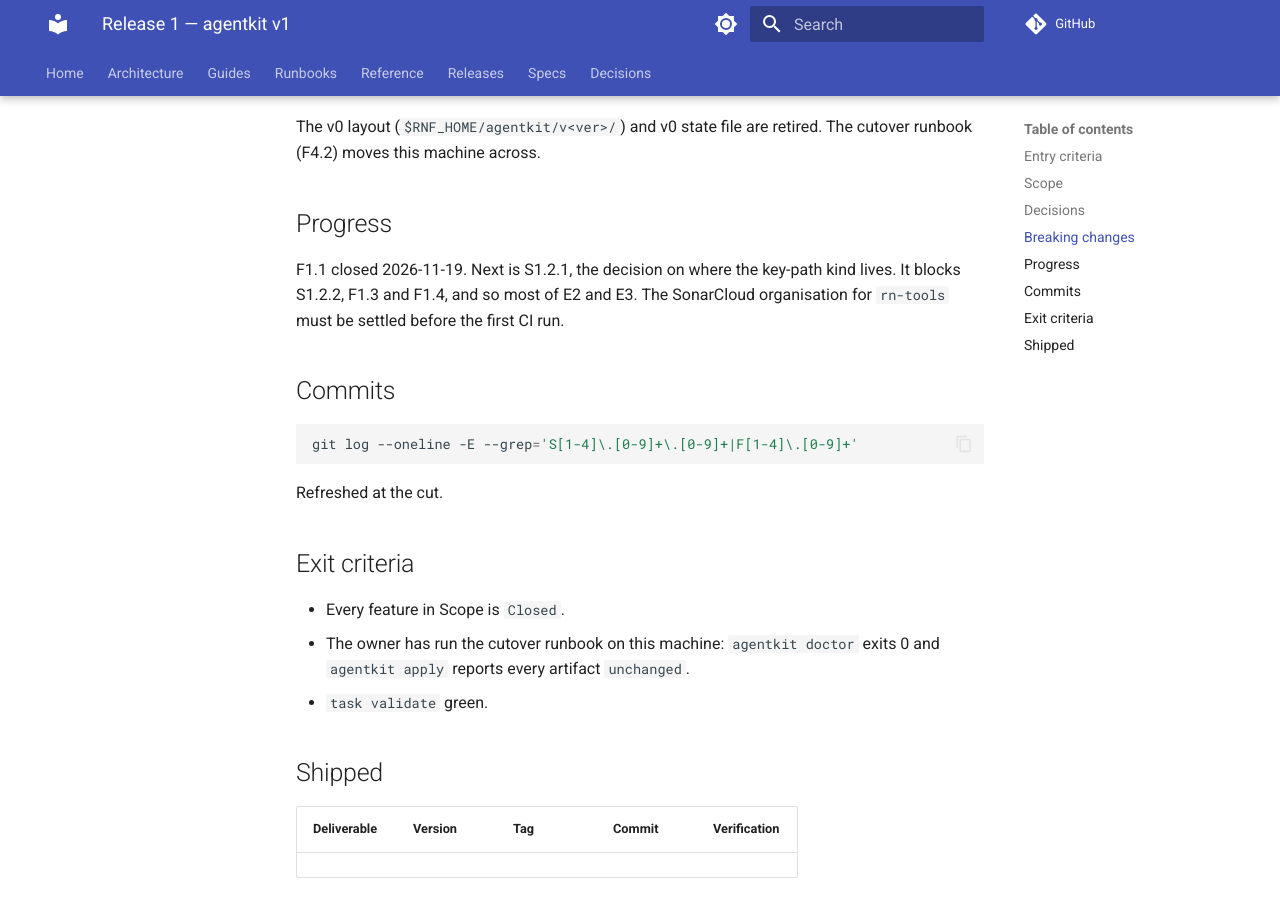
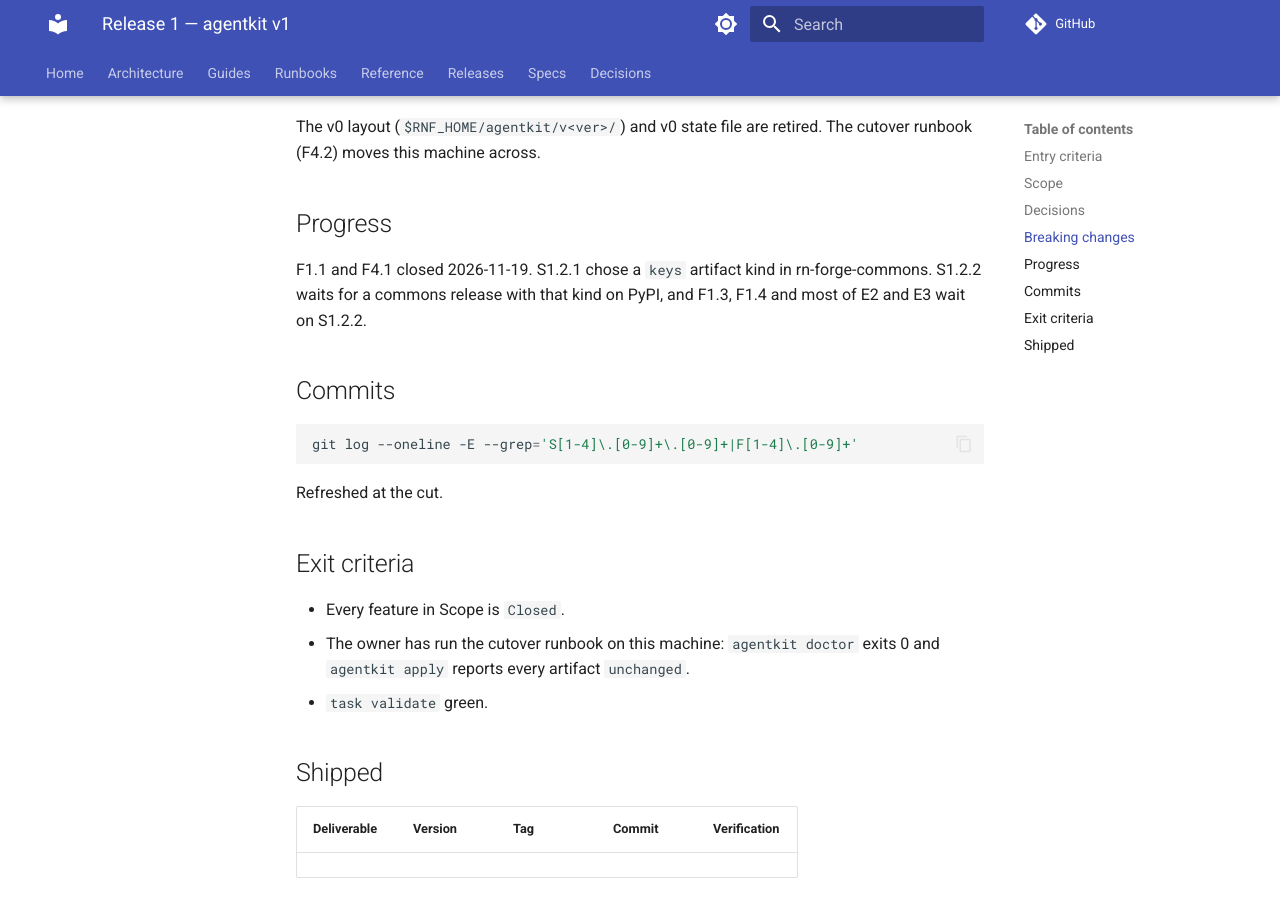
Before and after one commit to rn-tools/agentkit, an MkDocs documentation site: the page built from docs/releases/release-1/index.md, in a window 1280 px wide and 900 px high, scrolled down 1547 px. Built offline with MkDocs 1.6.1 and Material for MkDocs 9.7.7, drawn with Linux system fonts in a browser that asks for light colours; comment, search, counter and statistics services are not loaded.

Commit message:
Release 1 progress
Co-Authored-By: Claude Opus 5.5 <noreply@anthropic.com>

```diff
--- a/docs/releases/release-1/index.md
+++ b/docs/releases/release-1/index.md
@@ -55,9 +55,9 @@ cutover runbook (F4.2) moves this machine across.
 
 ## Progress
 
-F1.1 closed 2026-11-19. Next is S1.2.1, the decision on where the key-path kind
-lives. It blocks S1.2.2, F1.3 and F1.4, and so most of E2 and E3. The SonarCloud
-organisation for `rn-tools` must be settled before the first CI run.
+F1.1 and F4.1 closed 2026-11-19. S1.2.1 chose a `keys` artifact kind in
+rn-forge-commons. S1.2.2 waits for a commons release with that kind on PyPI, and
+F1.3, F1.4 and most of E2 and E3 wait on S1.2.2.
 
 ## Commits
 
```
